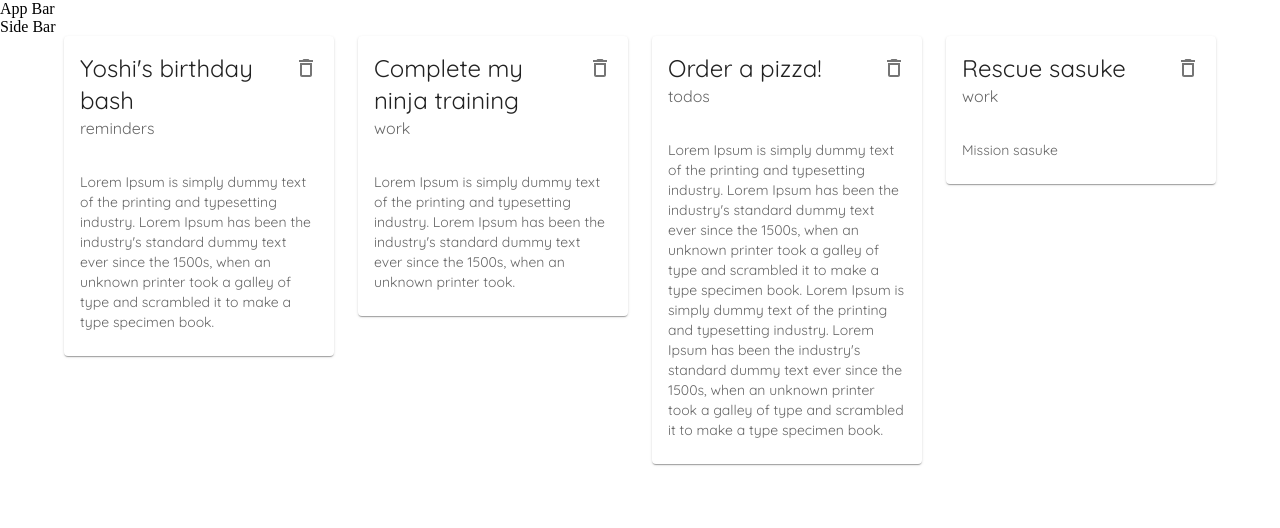
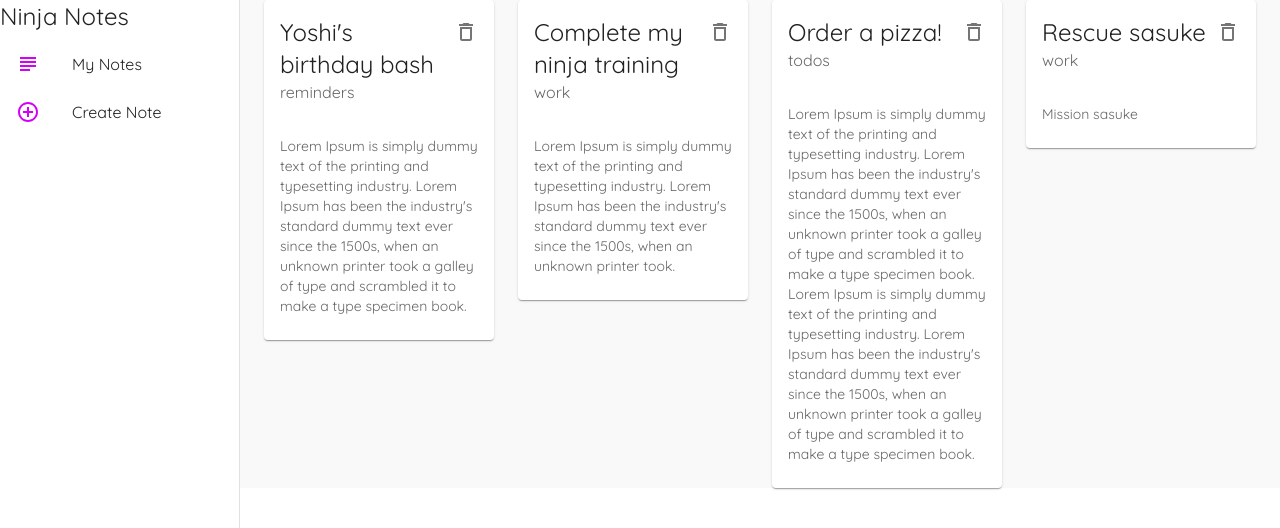
Before and after one commit to Deepz14/react-material-ui, a React (Create React App) app: page / in a window 1280 px wide. Shown: the top 528 px of the page. Built offline with nearby package versions, Linux system fonts and the light colour scheme; data requests are answered from the project's data file.

Commit message:
layout - sidebar component added

```diff
--- a/src/components/Layout.js
+++ b/src/components/Layout.js
@@ -1,20 +1,100 @@
 import React from 'react'
 import Drawer from '@mui/material/Drawer';
 import AppBar from '@mui/material/AppBar';
+import Typography from '@mui/material/Typography';
+import List from '@mui/material/List';
+import ListItem from '@mui/material/ListItem';
+import ListItemIcon from '@mui/material/ListItemIcon';
+import ListItemText from '@mui/material/ListItemText';
+import AddCircleOutlineOutlined from '@mui/icons-material/AddCircleOutlineOutlined';
+import SubjectOutlined from '@mui/icons-material/SubjectOutlined';
+import { useHistory, useLocation } from 'react-router-dom'
+import { makeStyles } from '@mui/styles';
 
 const drawerWidth = 240;
 
+const useStyle = makeStyles({
+  page: {
+    background: '#f9f9f9',
+    width: '100%',
+  },
+  root: {
+    display: 'flex',
+  },
+  drawer: {
+    width: drawerWidth,
+  },
+  active: {
+    background: '#f4f4f4'
+  },
+})
+
 function Layout({children}) {
+  const classes = useStyle();
+  const history = useHistory();
+  const location = useLocation();
+
+  const menuItems = [
+    {
+      text: 'My Notes',
+      icon: <SubjectOutlined color="secondary" />,
+      path: '/'
+    },
+    {
+      text: 'Create Note',
+      icon: <AddCircleOutlineOutlined color="secondary" />,
+      path: '/create'
+    },
+  ];
+
   return (
-    <div>
+    <div className={classes.root}>
         {/* App Bar */}
-        <div>App Bar</div>
+        {/* <AppBar
+          elevation={0}
+          position="fixed"
+          sx={{ width: `calc(100% - ${drawerWidth}px)`, padding: `10px 0 10px 5px`}}
+         >
+          <Typography variant="h5" noWrap component="div">
+            Ninja Notes
+          </Typography>
+        </AppBar> */}
 
         {/* side bar */}
-        <div>Side Bar</div>
+        <Drawer
+          sx={{
+            width: drawerWidth,
+            flexShrink: 0,
+            '& .MuiDrawer-paper': {
+              width: drawerWidth,
+              boxSizing: 'border-box',
+            },
+            }}
+            variant="permanent"
+            anchor="left"
+        >
+          <div>
+            <Typography variant="h5" noWrap component="div">
+              Ninja Notes
+            </Typography>
+          </div>
+          <List>
+            {menuItems.map((item) => (
+            <ListItem
+              button
+              key={item.text}
+              onClick={() => history.push(item.path)}
+              className={location.pathname == item.path ? classes.active : null}
+            >
+              <ListItemIcon>{item.icon}</ListItemIcon>
+              <ListItemText primary={item.text} />
+            </ListItem>
+          ))}
+          </List>
+        </Drawer>
 
         {/* Main content */}
-        <div>
+        <div className={classes.page}>
             {children}
         </div>
     </div>
--- a/src/pages/Create.js
+++ b/src/pages/Create.js
@@ -46,7 +46,7 @@ export default function Create() {
     if(title && details){
       setTitleError(false)
       setDetails(false);
-      fetch('http://localhost:5000/notes', {
+      fetch('http://localhost:8000/notes', {
         method: 'POST',
         headers: {"Content-type": "application/json"},
         body: JSON.stringify({ title, details, category })
--- a/src/pages/Notes.js
+++ b/src/pages/Notes.js
@@ -6,14 +6,14 @@ export default function Notes() {
   const [notes, setNotes] = useState([]);
 
   useEffect(() => {
-    fetch('http://localhost:5000/notes')
+    fetch('http://localhost:8000/notes')
     .then(res => res.json())
     .then(data => setNotes(data))
     .catch(err => console.log(err))
   }, []);
 
   const handleDelete = async(id) => {
-    await fetch('http://localhost:5000/notes/' + id, {
+    await fetch('http://localhost:8000/notes/' + id, {
       method: 'DELETE'
     });
 
```
